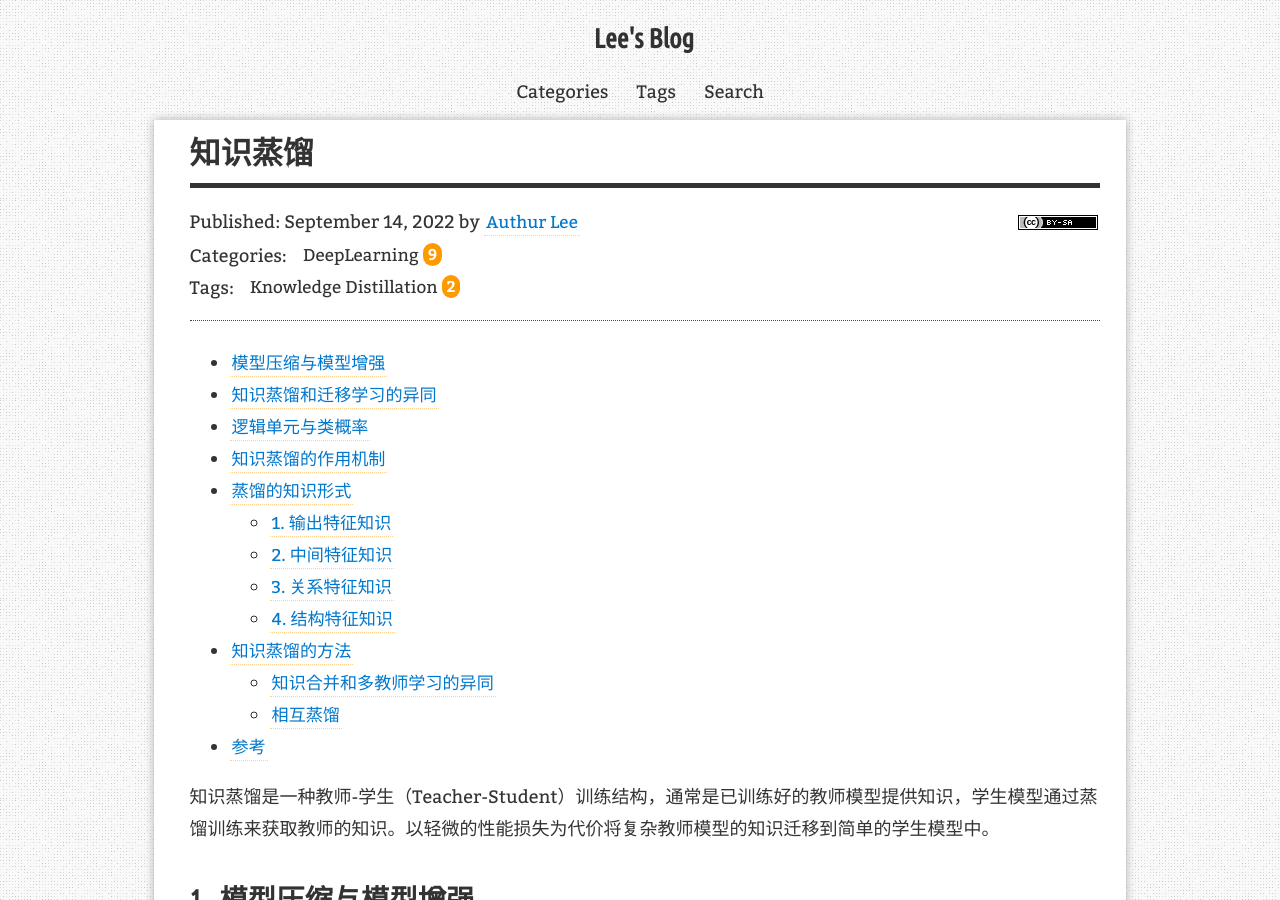
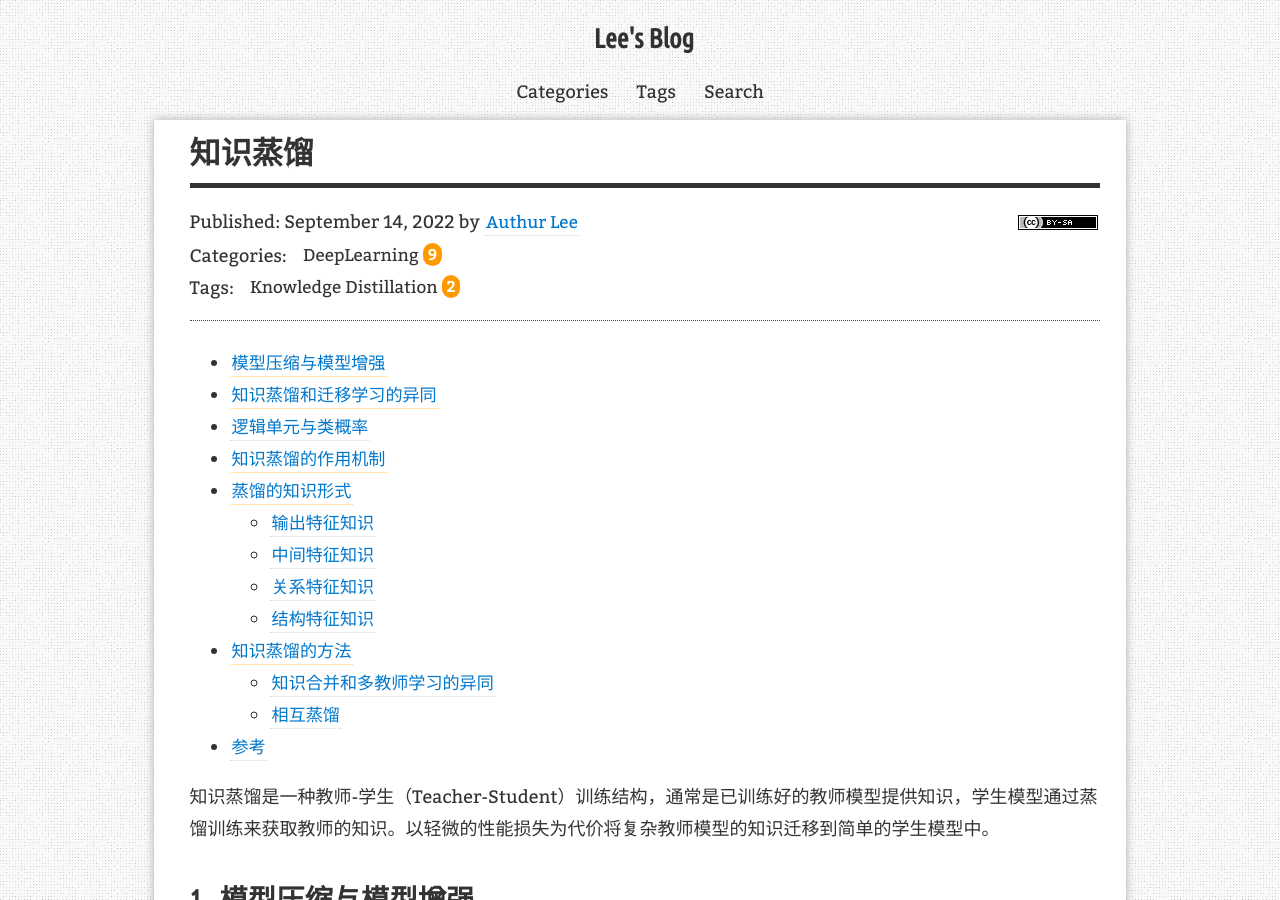
Before and after one commit to AuthurWhywait/AuthurWhywait.github.io, a Jekyll site: the page built from _posts/2022-09-14-KD.md, in a window 1280 px wide and 900 px high. Built offline with Jekyll 4.4.1, drawn with Linux system fonts in a browser that asks for light colours; formulas are drawn with MathJax 3; comment, search, counter and statistics services are not loaded; some of the changed text lies outside the part shown.

Commit message:
Update 2022-09-14-KD.md

```diff
--- a/_posts/2022-09-14-KD.md
+++ b/_posts/2022-09-14-KD.md
@@ -99,13 +99,13 @@ $$
 
 <div align=center><img src='https://cdn.jsdelivr.net/gh/AuthurWhywait/images/20220915210312.png' width=400/></div>
 
-### 1. 输出特征知识
+### 输出特征知识
 
 - 输出特征知识通常指教师模型的最后一层特征，主要包括逻辑单元和软目标的知识。
 - 输出特征知识蒸馏的主要思想是促进学生能够学习到教师模型的最终预测，以达到和教师模型一样的预测性能。
 - 不同任务教师模型的最后一层输出特征是不一样的。
 
-### 2. 中间特征知识
+### 中间特征知识
 
 中间特征的知识蒸馏。主要思想是从教师中间的网络层中提取特征来充当学生模型中间层输出的提示（Hint）。在使用教师模型输出特征知识的同时，还要使用教师模型隐含层中的特征图知识。
 
@@ -125,7 +125,7 @@ $W_{Hint}$以及$W_{Guided}$分别为教师前$h$层的权重以及学生前$g$
 
 中间特征的知识蒸馏是要最小化师生之间的中间特征映射距离。这一目标与度量学习的思想很相似。知识蒸馏中应用最广的度量学习算法是 **KL散度** 。
 
-### 3. 关系特征知识
+### 关系特征知识
 
 关系特征指的是教师模型不同层和不同数据样本之间的关系知识。关系特征知识蒸馏认为学习的本质不是特征输出的结果，而是层与层之间和样本数据之间的关系。
 
@@ -166,7 +166,7 @@ FSP偏向于测量网络间的关系特征，其局限性在于要求网络的
 
 除了样本间相似性知识之外，关系蒸馏还可以利用相互关系知识和相关性知识。
 
-### 4. 结构特征知识
+### 结构特征知识
 
 结构特征知识是教师模型的完整知识体系，不仅包括教师的输出特征知识，中间特征知识和关系特征知识，还包括教师模型的区域特征分布等知识。
 
```
